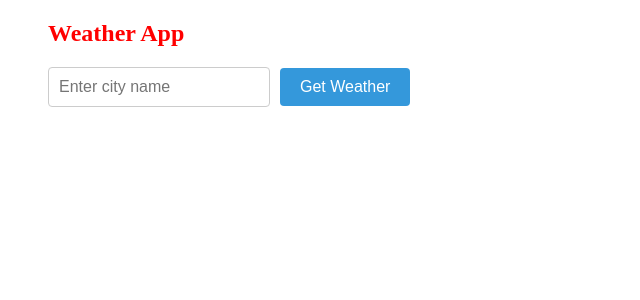
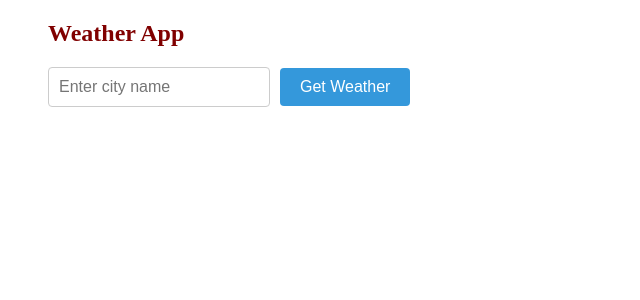
Before and after one commit to aryanankit/Weather-app-redux, a React (Create React App) app: page / in a window 1280 px wide. Shown: the top 300 px of the page, without its empty margins (0-640 px from the left). Built offline with nearby package versions, Linux system fonts and the light colour scheme.

Commit message:
Css changes

```diff
--- a/src/weather/WeatherComponent.css
+++ b/src/weather/WeatherComponent.css
@@ -1,5 +1,5 @@
 h2 {
-    color: red;
+    color: maroon;
   }
 
   button {
```
